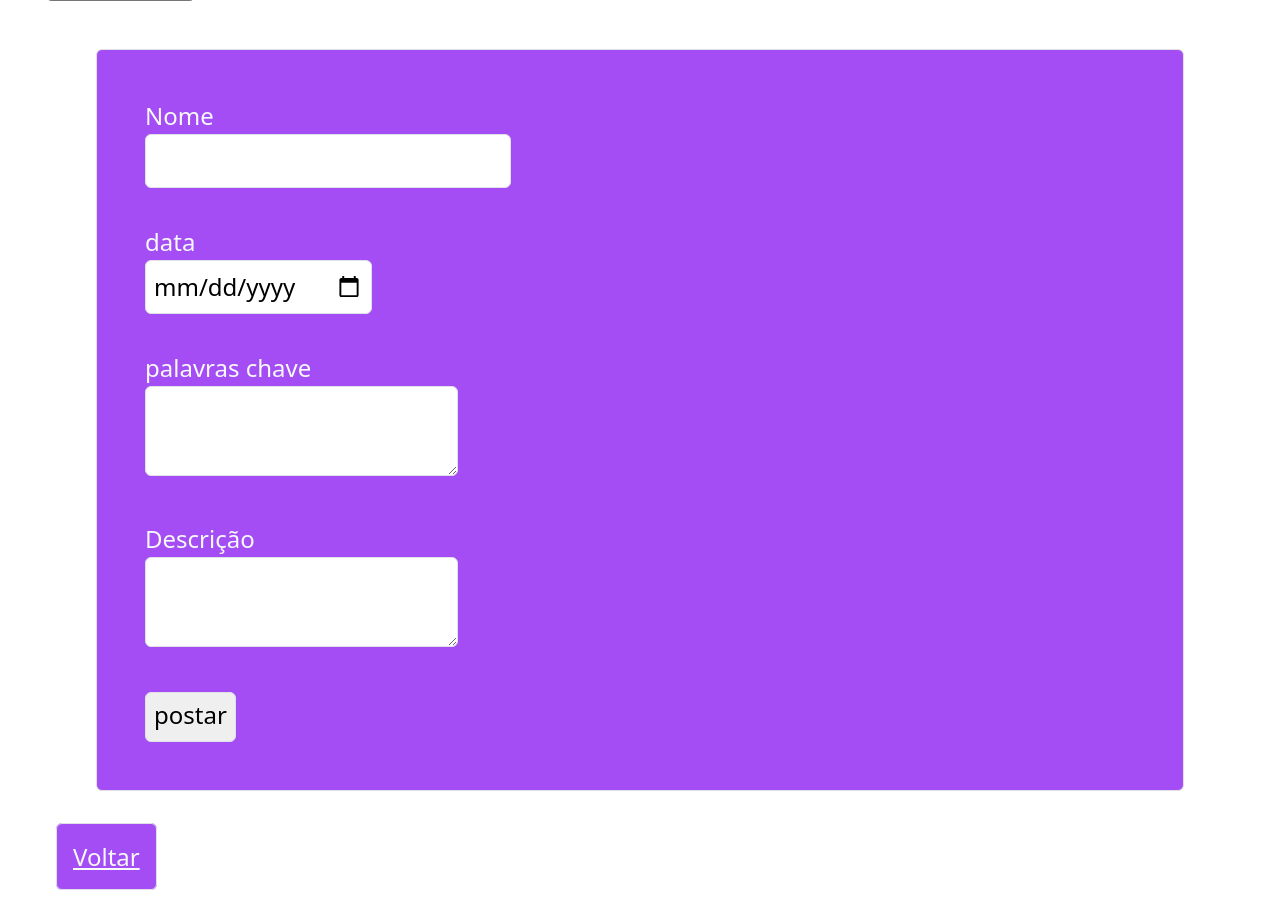
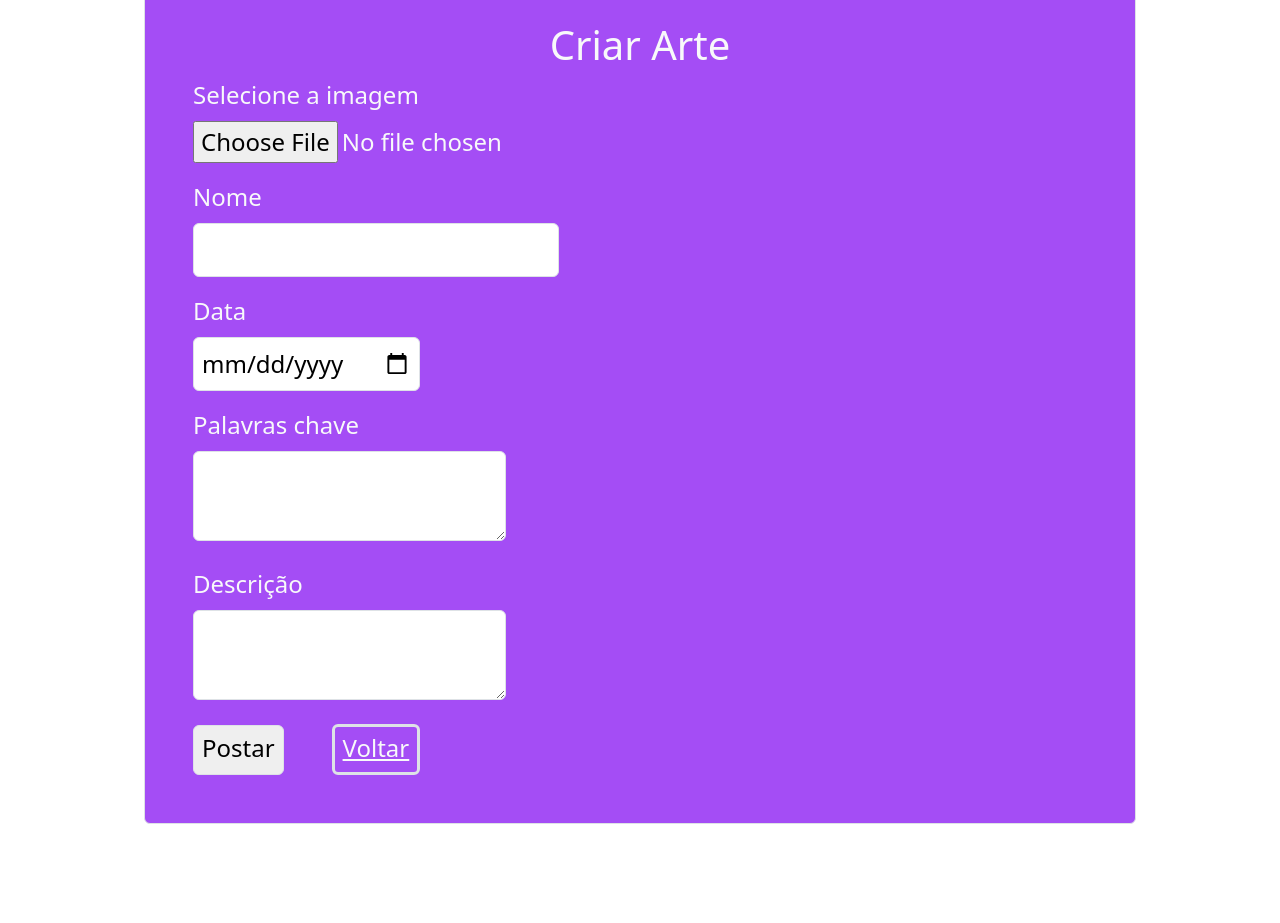
Before and after one commit to mathdem/frontend-projeto-integrador-dsw2-2025-2, a React (Vite) app: page /artes/create in a window 1280 px wide. Shown: the part 580-1503 px from the top of the page. After the commit the page ends 1452 px from the top, so only its background shows below. Built offline with nearby package versions, Linux system fonts and the light colour scheme.

Commit message:
padronizando o site

```diff
--- a/src/components/Navbar.jsx
+++ b/src/components/Navbar.jsx
@@ -25,6 +25,10 @@ const Navbar = () => {
               <NavLink className="nav-link text-light" to="/profile">Perfil</NavLink>
 
             </li>
+            <li className="nav-item">
+              <NavLink className="nav-link text-light" to="/artes/listar">Listar</NavLink>
+
+            </li>
           </ul>
         </div>
       </div>
--- a/src/pages/artes/ArtesCreate.jsx
+++ b/src/pages/artes/ArtesCreate.jsx
@@ -15,7 +15,7 @@ const ArtesCreate = () => {
 
 
     const navigate = useNavigate();
-    const enviaFormulario = async(e) => {
+    const enviaFormulario = async (e) => {
         e.preventDefault();
         setErro("");
 
@@ -41,10 +41,10 @@ try {
                 method: "POST",
                 body: dadosEnviados,
                 headers: {
-                    "Content-Type":"application/json"
+                    "Content-Type": "application/json"
                 }
             });
-            if(!response.ok) throw new Error("Não foi possivel salvar");
+            if (!response.ok) throw new Error("Não foi possivel salvar");
             navigate("/artes");
         } catch (error) {
             console.log(error);
@@ -53,54 +53,75 @@ try {
     return (
         <>
             <Navbar />
-            <div className=' fs-4 m-5'>
-                <form onSubmit={enviaFormulario}>
+            <div className=' fs-4 m-5 '>
+                <form onSubmit={enviaFormulario} className='m-5'>
+                    <div className="text-center">
                         <Image />
+                    </div>
+                    <div className="bg-purple text-light m-5 border rounded p-5">
+                        <h1 className='text-center'>Criar Arte</h1>
+
+                        <div className='mb-3'>
+                            <label htmlFor="" className='form-label'> Selecione a imagem</label> <br />
                             <input type="file"
+                                className=''
                                 value={imagem}
-                    onChange={(e) => setImagem(e.target.value)}/>
-                    <div className="bg-purple text-light m-5 border rounded p-5">
-                        <label htmlFor="">Nome</label><br />
+                                onChange={(e) => setImagem(e.target.value)} />
+                        </div>
+
+                        <div className="mb-3">
+                            <label htmlFor="" className='form-label'>Nome</label><br />
                             <input
                                 type="text"
                                 className='border rounded p-2 '
                                 value={nome}
                                 onChange={(e) => setNome(e.target.value)}
-                         /> <br />
-                        <br />
-                        <label htmlFor="">data</label> <br />
+                            />
+                        </div>
+
+                        <div className="mb-3">
+                            <label htmlFor="" className='form-label'>Data</label> <br />
                             <input
                                 type="date"
                                 className="border rounded p-2"
                                 value={data_concepcao}
                                 onChange={(e) => setDataConcepcao(e.target.value)}
-                        /> <br />
-                        <br />
-                        <label htmlFor="">palavras chave</label> <br />
+                            />
+                        </div>
+
+                        <div className='mb-3'>
+                            <label htmlFor="" className='form-label'>Palavras chave</label> <br />
                             <textarea
                                 name=""
                                 id=""
                                 className='border rounded p-2'
                                 value={palavras_chave}
                                 onChange={(e) => setPalavrasChave(e.target.value)}
-                        ></textarea> <br />
-                        <br />
-                        <label htmlFor="">Descrição</label> <br />
+                            ></textarea>
+                        </div>
+
+                        <div className='mb-3'>
+
+
+                            <label htmlFor="" className='form-label'>Descrição</label> <br />
                             <textarea
                                 name=""
                                 id=""
                                 className='border rounded p-2'
                                 value={descricao}
                                 onChange={(e) => setDescricao(e.target.value)}
-                         ></textarea> <br />
-                        <br />
-                        <button type='submit'className="border rounded px-2 pt-1 pb-2">
-                            <span>postar</span>
+                            ></textarea>
+
+                        </div>
+
+
+                        <button type='submit' className="border rounded px-2 pt-1 pb-2">
+                            <span>Postar</span>
                         </button>
                         {erro && <div >{erro}</div>}
+                        <Link to="/artes" className="bg-purple text-light border border-3 rounded px-2 pt-1 pb-2 m-5">Voltar</Link>
                     </div>
                 </form>
-                <Link to="/artes" className="bg-purple text-light border rounded p-3 m-2">Voltar</Link>
             </div>
         </>
     )
--- a/src/pages/artes/ArtesEdit.jsx
+++ b/src/pages/artes/ArtesEdit.jsx
@@ -1,6 +1,7 @@
 import React, { useState, useEffect } from 'react'
 import Navbar from '../../components/Navbar'
 import { useParams, useNavigate } from 'react-router-dom'
+import Image from '../../components/Image';
 
 const ArtesEdit = () => {
   const { id } = useParams(); // Pega o ID da URL
@@ -8,7 +9,9 @@ const ArtesEdit = () => {
 
   const [Usuarios_id, setUsuarios_Id] = useState("");
   const [descricao, setDescricao] = useState("");
-  const [artes, setArtes] = useState("");
+  const [nome, setNome] = useState("");
+  const [palavras_chave, setPalavras_chave] = useState("");
+  const [url_imagem, setUrl_imagem] = useState("");
   const [erro, setErro] = useState(null);
 
   // Carregar dados da artes ao abrir a tela
@@ -28,7 +31,10 @@ const ArtesEdit = () => {
             // Preenche os estados com os dados recebidos
             setUsuarios_Id(data.Usuarios_id);
             setDescricao(data.descricao);
-            setArtes(data.artes);
+            setNome(data.nome);
+            setPalavras_chave(data.palavras_chave);
+            setUrl_imagem(data.url_imagem);
+
 
         } catch (error) {
             setErro(error.message);
@@ -44,8 +50,10 @@ const ArtesEdit = () => {
 
     const dadosAtualizados = {
         Usuarios_id: Number(Usuarios_id),
-        Usuarios_id_destinatario: Number(Usuarios_id_destinatario),
-        artes
+        descricao: descricao,
+        nome: nome,
+        palavras_chave: palavras_chave,
+        url_imagem: url_imagem
     };
 
     try {
@@ -71,19 +79,48 @@ const ArtesEdit = () => {
   return (
     <>
       <Navbar />
-      <div className='container mt-4'>
+      <div className=' fs-4 m-5'>
         {erro && <div className="alert alert-danger">{erro}</div>}
 
-        <form onSubmit={handleUpdate}>
-            <div className='card border-secondary p-4'>
-                <p className='fs-2 text-center'>Editar artes #{id}</p>
+        <form onSubmit={handleUpdate} className='m-5'>
+            <div className="text-center">
+                <Image />
+            </div>
+            <div className='bg-purple text-light m-5 border rounded p-5'>
+                     <h1>Editar arte "{nome}"</h1>
 
                 <div className="mb-3">
-                    <label className='form-label' htmlFor="usuario">ID Remetente:</label>
+                    <label className='form-label' htmlFor="nomeArte">Nome:</label>
+                    <input
+                        className='form-control'
+                        type="text"
+                        id="nomeArte"
+                        name='nome'
+                        value={nome}
+                        onChange={(e) => setNome(e.target.value)}
+                        required
+                    />
+                </div>
+
+                <div className="mb-3">
+                    <label className='form-label' htmlFor="imagem">imagem:</label>
+                    <input
+                        className='form-control'
+                        type="file"
+                        id="imagem"
+                        name='url_imagem'
+                        onChange={(e) => setUrl_imagem(e.target.value)}
+                        required
+                    />
+                </div>
+
+                <div className="mb-3">
+                    <label className='form-label' htmlFor="usuario">ID</label>
                     <input
                         className='form-control'
                         type="number"
                         id="usuario"
+                        name='usuario'
                         value={Usuarios_id}
                         onChange={(e) => setUsuarios_Id(e.target.value)}
                         required
@@ -91,14 +128,29 @@ const ArtesEdit = () => {
                 </div>
 
                 <div className='mb-3'>
-                    <label htmlFor="descricao" className='form-label'>descrição:</label>
+                    <label htmlFor="desc" className='form-label'>descrição:</label>
                     <textarea
-                        id="descricao"
+                        id="desc"
                         className='form-control'
+                        name='descricao'
+                         type="text"
                         rows="4"
+                        value={descricao}
+                        onChange={(e) => setDescricao(e.target.value)}
+                        required
+                    ></textarea>
+                </div>
 
-                        value={descricao}
-                        onChange={(e) => setArtes(e.target.value)}
+                <div className='mb-3'>
+                    <label htmlFor="palavrasChave" className='form-label'>Palavras Chave:</label>
+                    <textarea
+                        id="palavrasChave"
+                        className='form-control'
+                        type="text"
+                        name='palavras_chave'
+                        rows="4"
+                        value={palavras_chave}
+                        onChange={(e) => setPalavras_chave(e.target.value)}
                         required
                     ></textarea>
                 </div>
@@ -112,8 +164,6 @@ const ArtesEdit = () => {
             </div>
         </form>
       </div>
-      <div className="mt-5">
-      </div>
     </>
   )
 }
```
Lines whose indentation alone changed are shown as unchanged.
